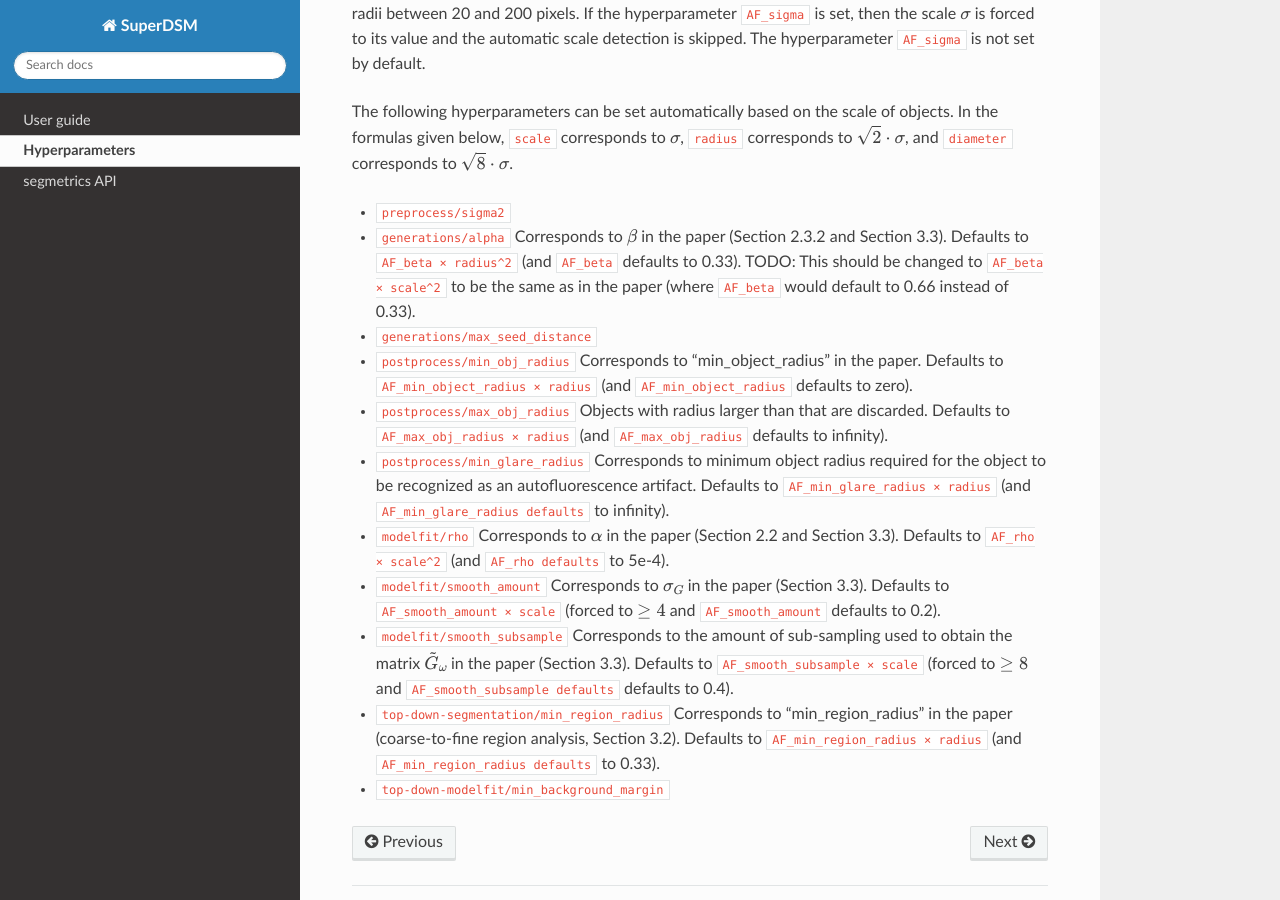
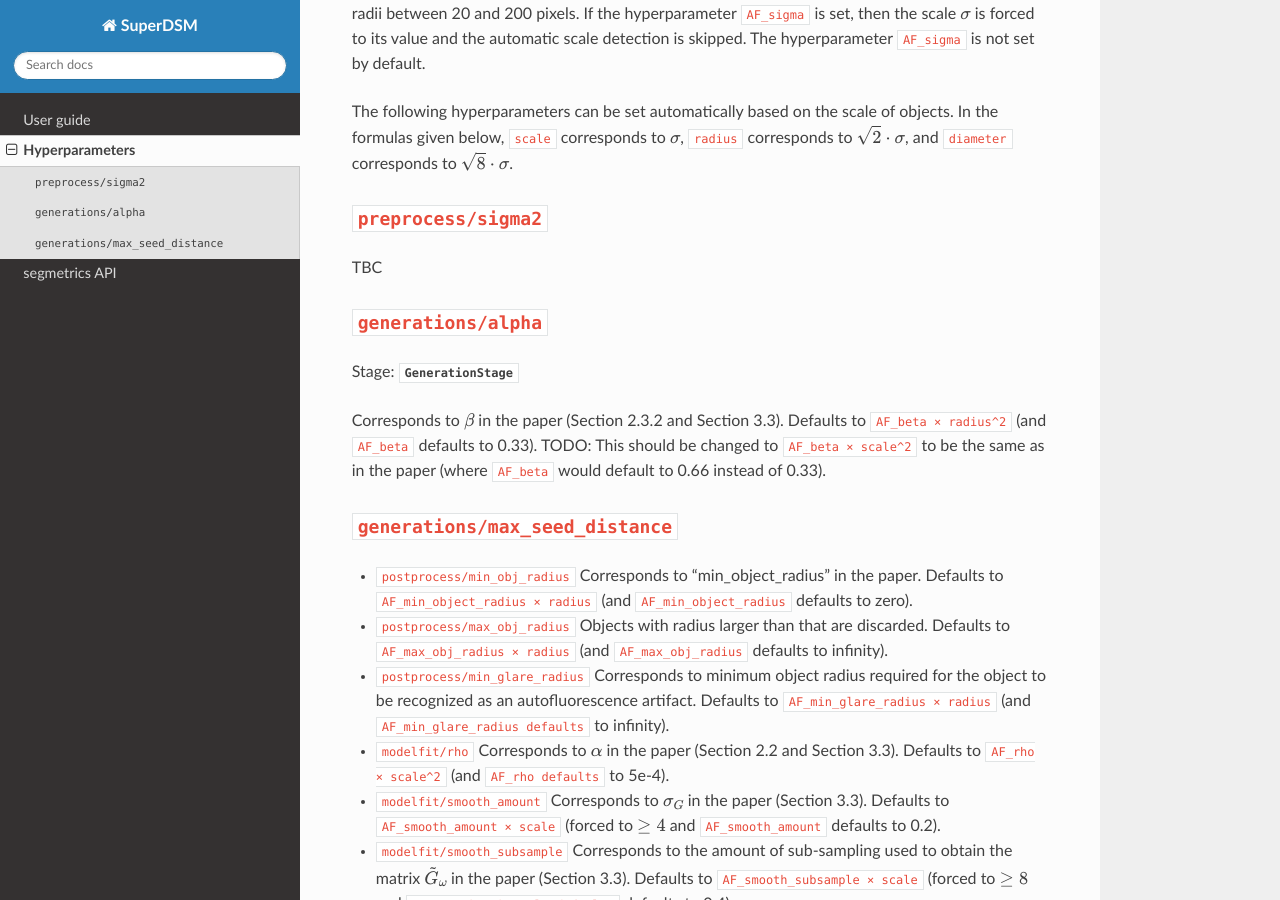
Before and after one commit to BMCV/SuperDSM, a Sphinx documentation site: the page built from docs/source/hyperparameters.rst, in a window 1280 px wide and 900 px high, scrolled down 302 px. Built offline with Sphinx 7.4.7 and the Read the Docs theme 2.0.0, drawn with Linux system fonts in a browser that asks for light colours.

```diff
--- a/docs/source/hyperparameters.rst
+++ b/docs/source/hyperparameters.rst
@@ -9,11 +9,21 @@
 
 The following hyperparameters can be set automatically based on the scale of objects. In the formulas given below, ``scale`` corresponds to :math:`\sigma`, ``radius`` corresponds to :math:`\sqrt{2} \cdot \sigma`, and ``diameter`` corresponds to :math:`\sqrt{8} \cdot \sigma`.
 
-* ``preprocess/sigma2``
+``preprocess/sigma2``
+---------------------
 
-* ``generations/alpha`` Corresponds to :math:`\beta` in the paper (Section 2.3.2 and Section 3.3). Defaults to ``AF_beta × radius^2`` (and ``AF_beta`` defaults to 0.33). TODO: This should be changed to ``AF_beta × scale^2`` to be the same as in the paper (where ``AF_beta`` would default to 0.66 instead of 0.33).
+TBC
 
-* ``generations/max_seed_distance``
+
+``generations/alpha``
+---------------------
+
+Stage: :py:class:`~superdsm.generations.GenerationStage`
+
+Corresponds to :math:`\beta` in the paper (Section 2.3.2 and Section 3.3). Defaults to ``AF_beta × radius^2`` (and ``AF_beta`` defaults to 0.33). TODO: This should be changed to ``AF_beta × scale^2`` to be the same as in the paper (where ``AF_beta`` would default to 0.66 instead of 0.33).
+
+``generations/max_seed_distance``
+---------------------------------
 
 * ``postprocess/min_obj_radius`` Corresponds to "min_object_radius" in the paper. Defaults to ``AF_min_object_radius × radius`` (and ``AF_min_object_radius`` defaults to zero).
 
```
Also changed, not shown: 2 other files.
